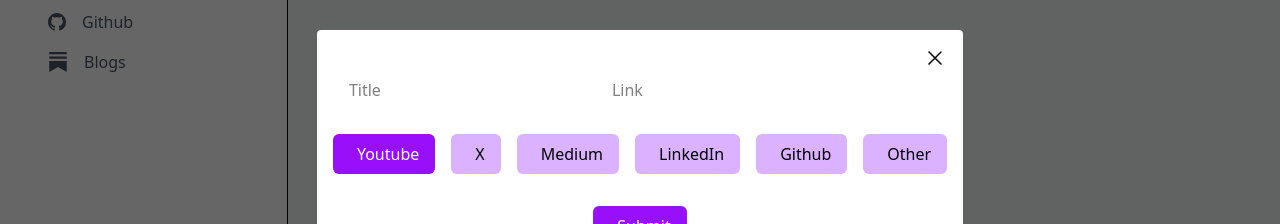
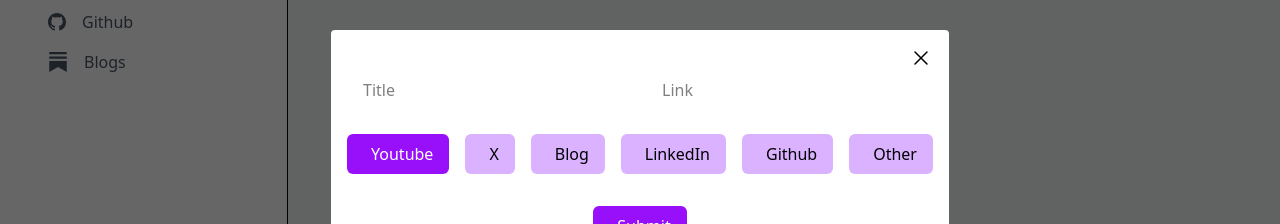
Before and after one commit to GitKDC/MindVault, a React (Vite) app in the folder MindVault-frontend/: page /dashboard in a window 1280 px wide. Both pictures are taken after a click on the button "Add Content". Shown: the part 254-478 px from the top of the page. Built offline with nearby package versions, Linux system fonts and the light colour scheme; no server answers.

Commit message:
modal updated

```diff
--- a/MindVault-frontend/src/components/ContentModal.tsx
+++ b/MindVault-frontend/src/components/ContentModal.tsx
@@ -49,11 +49,11 @@
                                         <CrossIcon />
                                     </div>
                                 </div>
-                                <div className="flex">
-                                    <div>
+                                <div className="flex w-full gap-3">
+                                    <div className="flex-[2]">
                                         <Input ref={titleRef} placeholder = "Title" />
                                     </div>
-                                    <div>
+                                    <div className="flex-[2]">
                                         <Input ref={linkRef} placeholder = "Link" />
                                     </div>
 
@@ -66,7 +66,7 @@
                                         <Button text="X" variant={type === ContentType.X ? "primary": "secondary"} onClick={()=>{
                                         setType(ContentType.X)
                                         }}></Button>
-                                        <Button text="Medium" variant={type === ContentType.Blog ? "primary": "secondary"} onClick={()=>{
+                                        <Button text="Blog" variant={type === ContentType.Blog ? "primary": "secondary"} onClick={()=>{
                                         setType(ContentType.Blog)
                                         }}></Button>
                                         <Button text="LinkedIn" variant={type === ContentType.LinkedIn ? "primary": "secondary"} onClick={()=>{
--- a/MindVault-frontend/src/components/Input.tsx
+++ b/MindVault-frontend/src/components/Input.tsx
@@ -10,7 +10,7 @@
         ref={ref}
         type="text"
         placeholder={placeholder}
-        className="px-4 py-2"
+        className="px-4 w-full py-2"
       />
     );
   }
```
